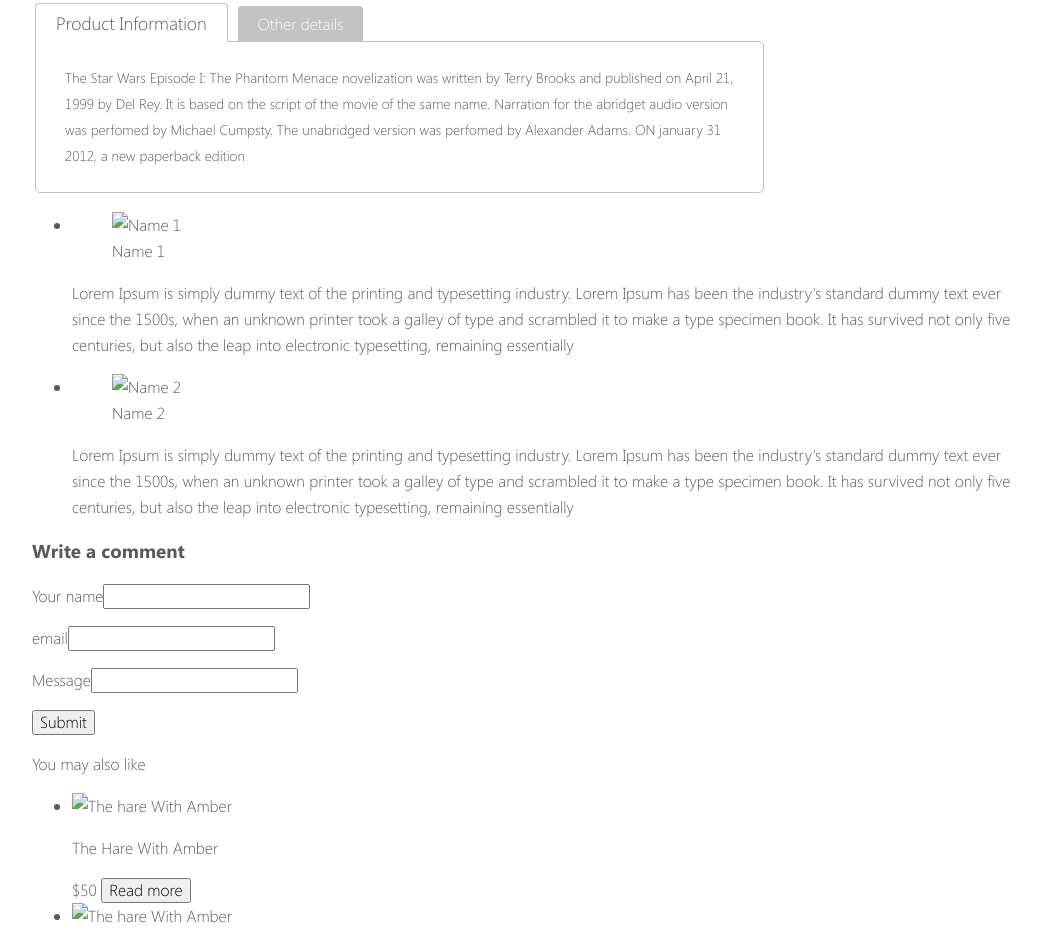
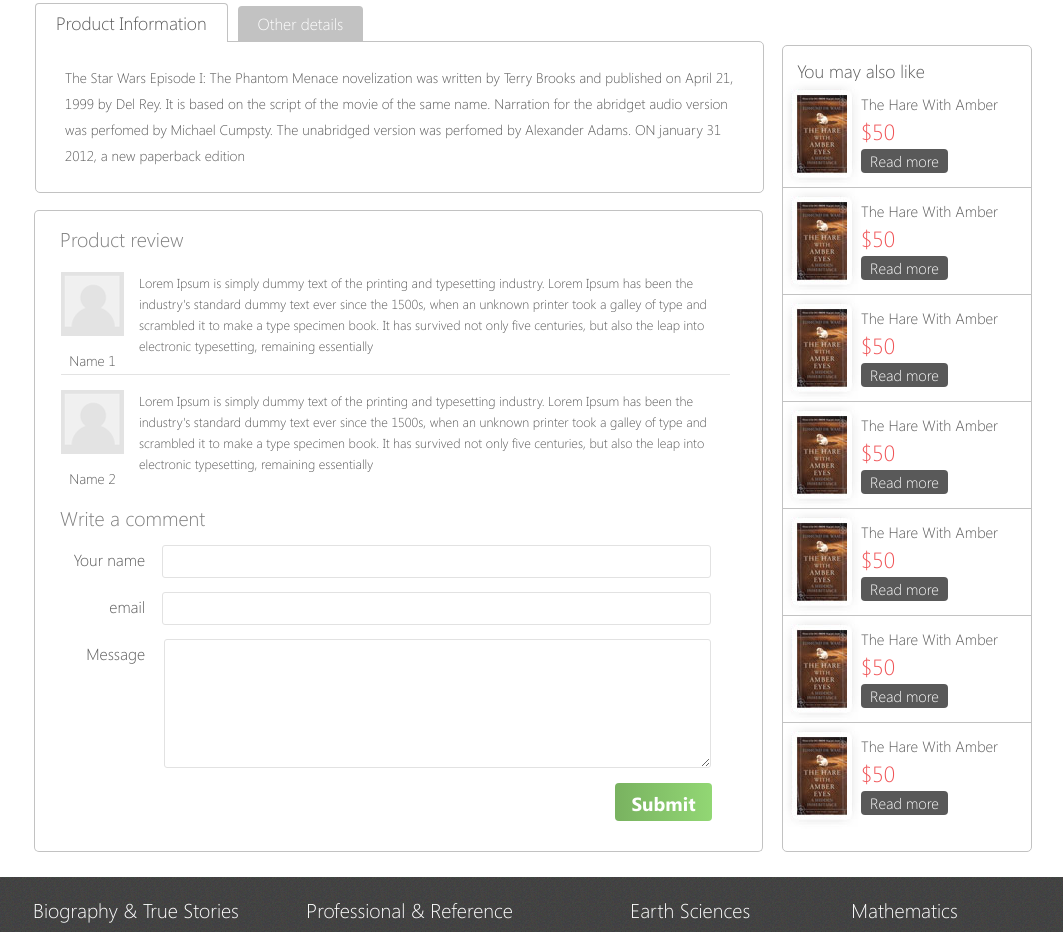
Before and after one commit to romeo198808/OnlineBooks, a website: page work/cart-product.html in a window 1280 px wide. Shown: the part 697-1629 px from the top of the page, without its empty margins (108-1171 px from the left). Drawn offline with nearby package versions, Linux system fonts and the light colour scheme; files that its build step writes are made by us from their sources.

Commit message:
Закончил стилизацию страницы "cart-product.html"

```diff
--- a/work/cart-product.html
+++ b/work/cart-product.html
@@ -106,18 +106,18 @@
         </div>
 
         <div class="product-cart__review">
-          <h3 class="review__title"></h3>
+          <h3 class="review__title">Product review</h3>
           <ul class="review__list">
             <li class="review__item">
               <figure>
-                <img src="" alt="Name 1">
+                <img class="review__img" src="img/name.png" alt="Name 1">
                 <figcaption>Name 1</figcaption>
               </figure>
               <p>Lorem Ipsum is simply dummy text of the printing and typesetting industry. Lorem Ipsum has been the industry's standard dummy text ever since the 1500s, when an unknown printer took a galley of type and scrambled it to make a type specimen book. It has survived not only five centuries, but also the leap into electronic typesetting, remaining essentially</p>
             </li>
             <li class="review__item">
               <figure>
-                <img src="" alt="Name 2">
+                <img class="review__img" src="img/name.png" alt="Name 2">
                 <figcaption>Name 2</figcaption>
               </figure>
               <p>Lorem Ipsum is simply dummy text of the printing and typesetting industry. Lorem Ipsum has been the industry's standard dummy text ever since the 1500s, when an unknown printer took a galley of type and scrambled it to make a type specimen book. It has survived not only five centuries, but also the leap into electronic typesetting, remaining essentially</p>
@@ -135,7 +135,7 @@
               <label for="email">email</label><input id="email" type="email" name="contacts" value="">
             </p>
             <p class="form__wrap">
-              <label for="message">Message</label><input id="message" type="text" name="contacs" value="">
+              <label for="message">Message</label><textarea id="message" type="text" name="contacs" value=""></textarea>
             </p>
             <button type="submit" class="form__button">Submit</button>
           </form>
@@ -145,46 +145,60 @@
           <p class="more__text">You may also like</p>
           <ul class="more__list">
             <li class="more__item">
-              <img src="" alt="The hare With Amber">
+              <img src="img/more.jpg" alt="The hare With Amber">
+              <div class="more__wrap">
                 <p>The Hare With Amber</p>
                 <span>$50</span>
                 <button type="button">Read more</button>
+              </div>
             </li>
             <li class="more__item">
-              <img src="" alt="The hare With Amber">
+              <img src="img/more.jpg" alt="The hare With Amber">
+              <div class="more__wrap">
                 <p>The Hare With Amber</p>
                 <span>$50</span>
                 <button type="button">Read more</button>
+              </div>
             </li>
             <li class="more__item">
-              <img src="" alt="The hare With Amber">
+              <img src="img/more.jpg" alt="The hare With Amber">
+              <div class="more__wrap">
                 <p>The Hare With Amber</p>
                 <span>$50</span>
                 <button type="button">Read more</button>
+              </div>
             </li>
             <li class="more__item">
-              <img src="" alt="The hare With Amber">
+              <img src="img/more.jpg" alt="The hare With Amber">
+              <div class="more__wrap">
                 <p>The Hare With Amber</p>
                 <span>$50</span>
                 <button type="button">Read more</button>
+              </div>
             </li>
             <li class="more__item">
-              <img src="" alt="The hare With Amber">
+              <img src="img/more.jpg" alt="The hare With Amber">
+              <div class="more__wrap">
                 <p>The Hare With Amber</p>
                 <span>$50</span>
                 <button type="button">Read more</button>
+              </div>
             </li>
             <li class="more__item">
-              <img src="" alt="The hare With Amber">
+              <img src="img/more.jpg" alt="The hare With Amber">
+              <div class="more__wrap">
                 <p>The Hare With Amber</p>
                 <span>$50</span>
                 <button type="button">Read more</button>
+              </div>
             </li>
             <li class="more__item">
-              <img src="" alt="The hare With Amber">
+              <img src="img/more.jpg" alt="The hare With Amber">
+              <div class="more__wrap">
                 <p>The Hare With Amber</p>
                 <span>$50</span>
                 <button type="button">Read more</button>
+              </div>
             </li>
           </ul>
         </div>
--- /dev/null
+++ b/work/less/blocks/product-comment.less
@@ -0,0 +1,69 @@
+.product-cart__comment {
+  width: 727px;
+  margin: 0;
+  margin-left: 2px;
+  padding-bottom: 30px;
+
+  border: 1px solid #c2c2c2;
+  border-radius: 0 0 5px 5px;
+  border-top: none;
+}
+.comment__title {
+  margin: 0;
+  margin-left: 25px;
+  font-size: 20px;
+  line-height: 26px;
+  font-weight: 400;
+  color: #7e7e7e;
+}
+.comment__form {
+  width: 656px;
+  margin-left: 20px;
+}
+.form__wrap {
+  display: flex;
+  justify-content: space-between;
+  margin: 0;
+  margin-top: 14px;
+  & label {
+    width: 90px;
+
+    font-size: 16px;
+    line-height: 29px;
+    text-align: right;
+  }
+  & input {
+    width: 535px;
+    height: 29px;
+    padding-left: 10px;
+
+    border: 1px solid #e2e2e2;
+    border-radius: 3px;
+  }
+  & #message {
+    width: 525px;
+    height: 107px;
+    padding: 10px 10px;
+    padding-left: 10px;
+
+    border: 1px solid #e2e2e2;
+    border-radius: 3px;
+
+  }
+}
+.form__button {
+  margin-left: 560px;
+  margin-top: 15px;
+  width: 97px;
+  height: 38px;
+
+  font-size: 19px;
+  line-height: 38px;
+  font-weight: bold;
+  color: #ffffff;
+
+  background-color: #80bc65;
+  background-image: linear-gradient(to right, #79b260, #92d774);
+  border: none;
+  border-radius: 4px;
+}
--- /dev/null
+++ b/work/less/blocks/product-more.less
@@ -0,0 +1,69 @@
+.product-cart {
+  position: relative;
+}
+.product-cart__more {
+  position: absolute;
+  width: 248px;
+  height: 805px;
+  bottom: 0;
+  right: 0;
+
+  border: 1px solid #c2c2c2;
+  border-radius: 5px;
+}
+.more__text {
+  margin: 0;
+  margin-top: 15px;
+  margin-left: 14px;
+
+  font-size: 18px;
+  line-height: 20px;
+}
+.more__list {
+  margin: 0;
+  padding: 0;
+
+  list-style: none;
+}
+.more__item {
+  display: flex;
+
+  border-bottom: 1px solid #c2c2c2;
+  &:last-child {
+    border-bottom: none;
+  }
+  & img {
+    display: block;
+    width: 78px;
+  }
+}
+.more__wrap {
+  & p {
+    margin: 0;
+    margin-top: 15px;
+
+    font-size: 15px;
+    line-height: 17px;
+    color: #595959;
+  }
+  & span {
+    display: block;
+    margin-top: 5px;
+    font-size: 22px;
+    line-height: 26px;
+    color: #f05356;
+  }
+  & button {
+    width: 87px;
+    height: 24px;
+    margin-top: 5px;
+
+    font-size: 15px;
+    line-height: 16px;
+    color: #ffffff;
+
+    background-color: #595959;
+    border: none;
+    border-radius: 4px;
+  }
+}
--- /dev/null
+++ b/work/less/blocks/product-reveiew.less
@@ -0,0 +1,53 @@
+.product-cart__review {
+  width: 727px;
+  margin: 0;
+  margin-top: 17px;
+  margin-left: 2px;
+
+  border: 1px solid #c2c2c2;
+  border-radius: 5px 5px 0 0;
+  border-bottom: none;
+}
+.review__title {
+  margin-left: 25px;
+  margin-top: 15px;
+  font-size: 20px;
+  line-height: 26px;
+  font-weight: 400;
+  color: #7e7e7e;
+
+}
+.review__list {
+  margin: 0;
+  padding: 0 32px 13px 26px;
+
+  list-style: none;
+}
+.review__item {
+  display: flex;
+  margin-top: 15px;
+  border-bottom: 1px solid #e3e3e3;
+  &:last-child {
+    border-bottom: none;
+  }
+  & figure {
+    margin: 0;
+  }
+  & figcaption {
+    margin-top: 12px;
+    font-size: 14px;
+    text-align: center;
+  }
+  & p {
+    margin: 0;
+    margin-left: 15px;
+
+    font-size: 13px;
+    line-height: 21px;
+  }
+}
+.review__img {
+  display: block;
+  width: 63px;
+  height: 64px;
+}
--- a/work/less/style.less
+++ b/work/less/style.less
@@ -14,3 +14,6 @@
 @import "blocks/breadcrumbs.less";
 @import "blocks/product-main.less";
 @import "blocks/product-information.less";
+@import "blocks/product-reveiew.less";
+@import "blocks/product-comment.less";
+@import "blocks/product-more.less";
```
Also changed, not shown: work/img/more.jpg (added), work/img/more.webp (added), work/img/name.png (added), work/img/name.webp (added). Lines whose indentation alone changed are shown as unchanged.
